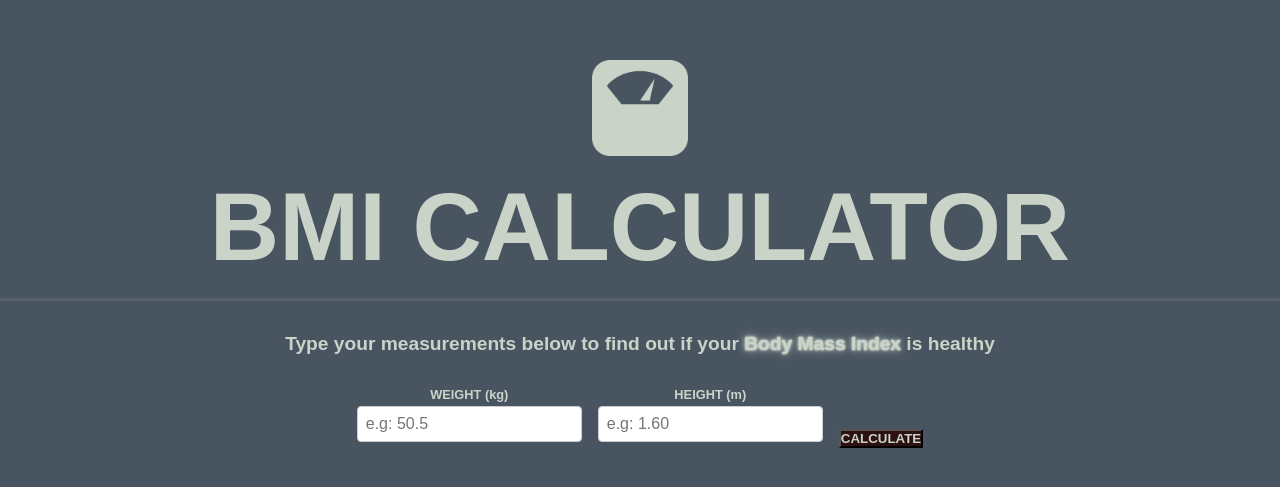
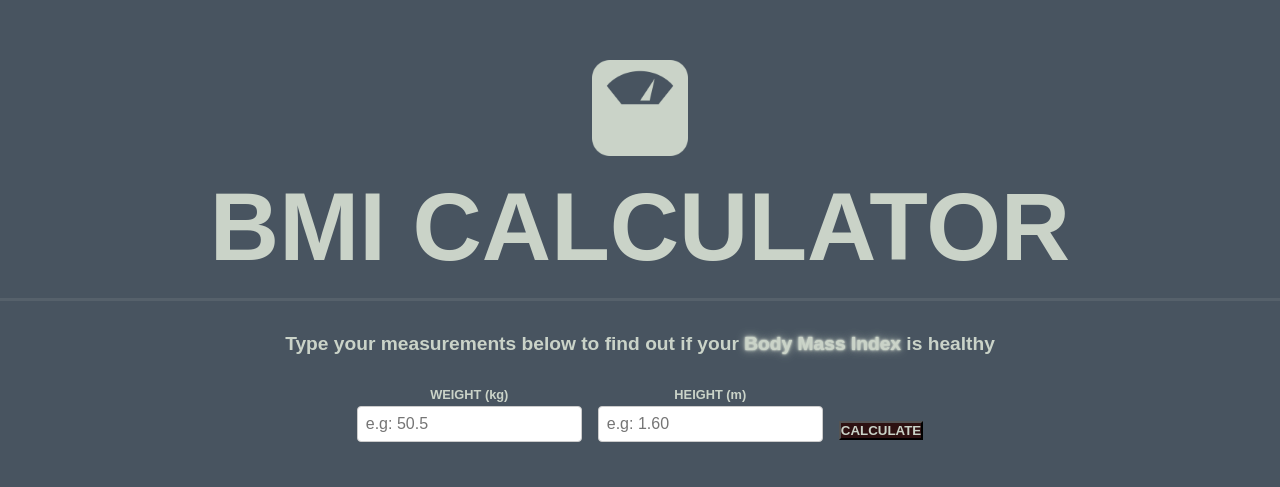
Before and after one commit to susyhaga/BMI_calculator_sh, a React (Vite) app: page / in a window 1280 px wide. Shown: the part 133-620 px from the top of the page. Built offline with nearby package versions, Linux system fonts and the light colour scheme.

Commit message:
Update Header.module.css

```diff
--- a/src/components/Header/Header.module.css
+++ b/src/components/Header/Header.module.css
@@ -92,8 +92,6 @@
 }
 
 .button{
-        margin-top:0.1rem;
-    margin-top:1rem;
     font-weight: bold;
     background-color: rgb(45, 17, 17);
     color: var(--secondaryColor);
```
